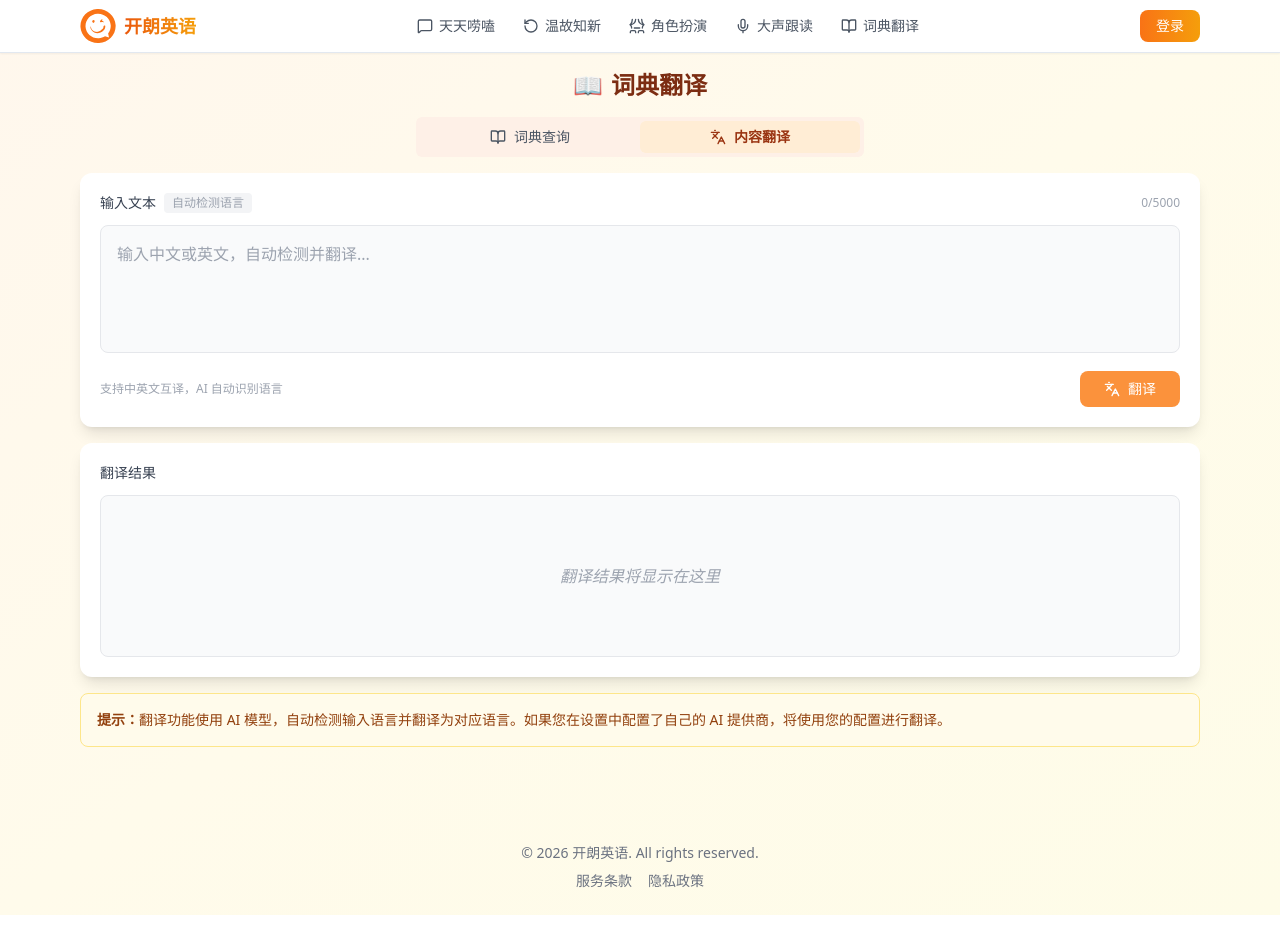
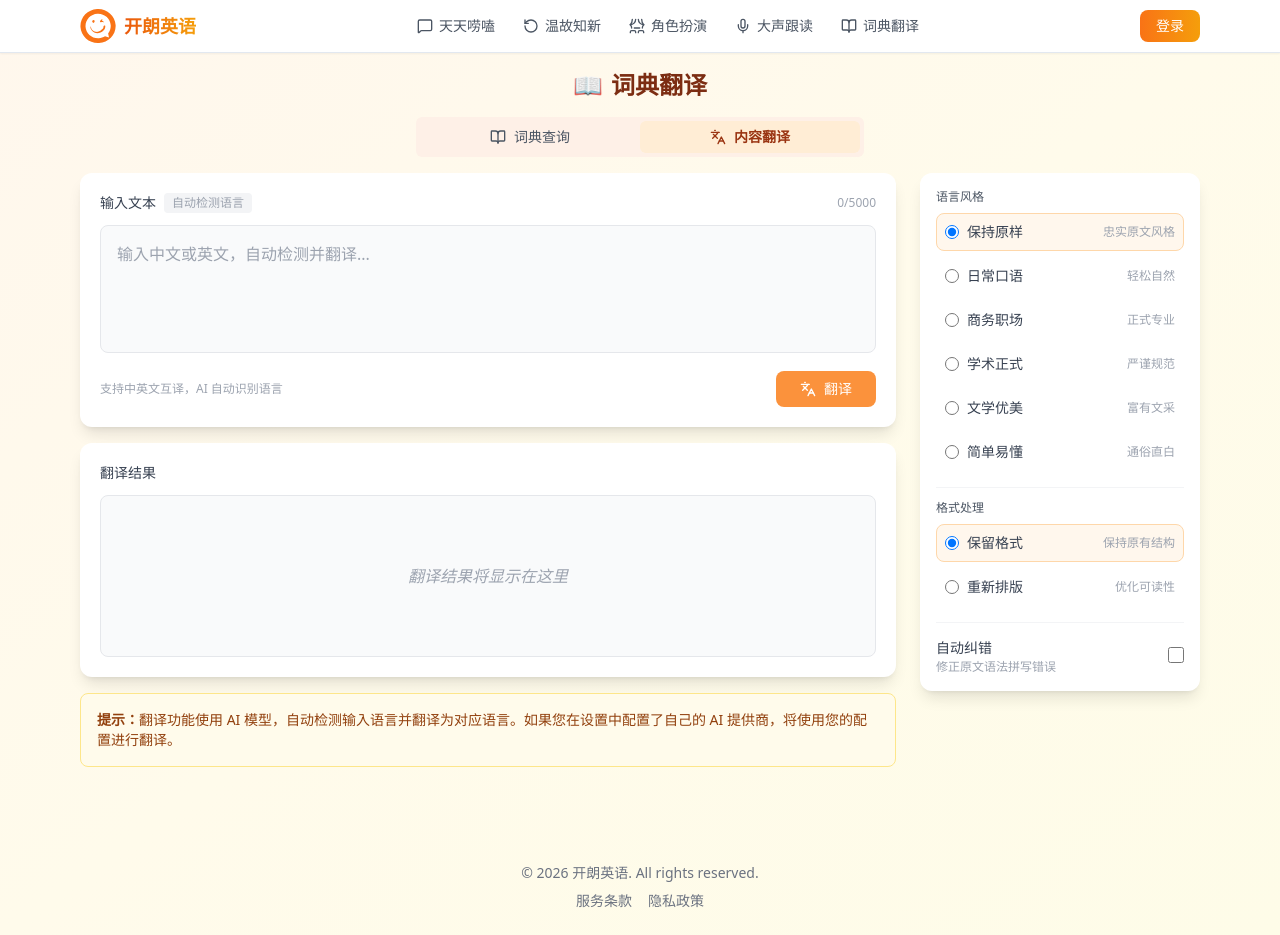
Before and after one commit to cola-ng/website, a React (Vite) app in the folder front/: page /translate in a window 1280 px wide. Built offline with nearby package versions, Linux system fonts and the light colour scheme.

Commit message:
feat: enhance translation feature with customizable options including tone, auto-correct, and formatting
Signed-off-by: Chrislearn Young <chris@acroidea.com>

```diff
--- a/front/src/pages/DictPage.tsx
+++ b/front/src/pages/DictPage.tsx
@@ -16,6 +16,8 @@ import {
   toggleWordInVocabulary,
   checkWordsInVocabulary,
   type WordQueryResponse,
+  type TranslateOptions,
+  type TranslateTone,
 } from '../lib/api'
 import { Tabs, TabsList, TabsTrigger, TabsContent } from '../components/ui/tabs'
 import { Footer } from '../components/Footer'
@@ -66,6 +68,13 @@ export function DictPage() {
   const [translateError, setTranslateError] = useState('')
   const [detectedLang, setDetectedLang] = useState<'en' | 'zh' | null>(null)
   const [copied, setCopied] = useState(false)
+
+  // Translation options state
+  const [translateOptions, setTranslateOptions] = useState<TranslateOptions>({
+    auto_correct: false,
+    tone: 'original',
+    preserve_formatting: true,
+  })
 
   // Search history state
   const [searchHistory, setSearchHistory] = useState<SearchHistoryItem[]>([])
@@ -334,7 +343,12 @@ export function DictPage() {
 
     try {
       const result = await translate(
-        { text: sourceText.trim(), source: 'auto', target: targetLang },
+        {
+          text: sourceText.trim(),
+          source: 'auto',
+          target: targetLang,
+          options: translateOptions,
+        },
         token || undefined
       )
       setTranslatedText(result.translated)
@@ -401,7 +415,7 @@ export function DictPage() {
               {/* Center column - Search and content */}
               <div className="min-w-0">
                 <form onSubmit={handleSearch} className="mb-4">
-                  <div className="flex gap-2 max-w-xl mx-auto">
+                  <div className="flex gap-2 max-w-md mx-auto">
                     <input
                       type="text"
                       value={query}
@@ -526,6 +540,8 @@ export function DictPage() {
 
           {/* Translation Tab */}
           <TabsContent value="translate">
+            <div className="grid grid-cols-1 lg:grid-cols-[1fr_280px] gap-6">
+              {/* Left column - Translation input/output */}
               <div className="space-y-4">
                 {/* Source text card */}
                 <div className="bg-white rounded-xl shadow-lg p-5">
@@ -620,6 +636,110 @@ export function DictPage() {
                   <p className="text-sm text-amber-800">
                     <strong>提示：</strong>翻译功能使用 AI 模型，自动检测输入语言并翻译为对应语言。如果您在设置中配置了自己的 AI 提供商，将使用您的配置进行翻译。
                   </p>
+                </div>
+              </div>
+
+              {/* Right column - Translation options panel */}
+              <div className="hidden lg:block">
+                <div className="bg-white rounded-xl shadow-lg p-4 sticky top-4">
+                  {/* Tone selection */}
+                  <div className="mb-4">
+                    <label className="block text-xs font-medium text-gray-600 mb-2">语言风格</label>
+                    <div className="space-y-1.5">
+                      {([
+                        { value: 'original', label: '保持原样', desc: '忠实原文风格' },
+                        { value: 'casual', label: '日常口语', desc: '轻松自然' },
+                        { value: 'business', label: '商务职场', desc: '正式专业' },
+                        { value: 'academic', label: '学术正式', desc: '严谨规范' },
+                        { value: 'literary', label: '文学优美', desc: '富有文采' },
+                        { value: 'simple', label: '简单易懂', desc: '通俗直白' },
+                      ] as { value: TranslateTone; label: string; desc: string }[]).map((option) => (
+                        <label
+                          key={option.value}
+                          className={`flex items-center justify-between p-2 rounded-lg cursor-pointer transition-colors ${
+                            translateOptions.tone === option.value
+                              ? 'bg-orange-50 border border-orange-200'
+                              : 'hover:bg-gray-50 border border-transparent'
+                          }`}
+                        >
+                          <div className="flex items-center gap-2">
+                            <input
+                              type="radio"
+                              name="tone"
+                              value={option.value}
+                              checked={translateOptions.tone === option.value}
+                              onChange={(e) => setTranslateOptions(prev => ({ ...prev, tone: e.target.value as TranslateTone }))}
+                              className="w-3.5 h-3.5 text-orange-600 focus:ring-orange-500"
+                            />
+                            <span className="text-sm text-gray-700">{option.label}</span>
+                          </div>
+                          <span className="text-xs text-gray-400">{option.desc}</span>
+                        </label>
+                      ))}
+                    </div>
+                  </div>
+
+                  {/* Format options */}
+                  <div className="mb-4 pt-3 border-t border-gray-100">
+                    <label className="block text-xs font-medium text-gray-600 mb-2">格式处理</label>
+                    <div className="space-y-1.5">
+                      <label
+                        className={`flex items-center justify-between p-2 rounded-lg cursor-pointer transition-colors ${
+                          translateOptions.preserve_formatting
+                            ? 'bg-orange-50 border border-orange-200'
+                            : 'hover:bg-gray-50 border border-transparent'
+                        }`}
+                      >
+                        <div className="flex items-center gap-2">
+                          <input
+                            type="radio"
+                            name="formatting"
+                            checked={translateOptions.preserve_formatting === true}
+                            onChange={() => setTranslateOptions(prev => ({ ...prev, preserve_formatting: true }))}
+                            className="w-3.5 h-3.5 text-orange-600 focus:ring-orange-500"
+                          />
+                          <span className="text-sm text-gray-700">保留格式</span>
+                        </div>
+                        <span className="text-xs text-gray-400">保持原有结构</span>
+                      </label>
+                      <label
+                        className={`flex items-center justify-between p-2 rounded-lg cursor-pointer transition-colors ${
+                          !translateOptions.preserve_formatting
+                            ? 'bg-orange-50 border border-orange-200'
+                            : 'hover:bg-gray-50 border border-transparent'
+                        }`}
+                      >
+                        <div className="flex items-center gap-2">
+                          <input
+                            type="radio"
+                            name="formatting"
+                            checked={translateOptions.preserve_formatting === false}
+                            onChange={() => setTranslateOptions(prev => ({ ...prev, preserve_formatting: false }))}
+                            className="w-3.5 h-3.5 text-orange-600 focus:ring-orange-500"
+                          />
+                          <span className="text-sm text-gray-700">重新排版</span>
+                        </div>
+                        <span className="text-xs text-gray-400">优化可读性</span>
+                      </label>
+                    </div>
+                  </div>
+
+                  {/* Auto-correct option */}
+                  <div className="pt-3 border-t border-gray-100">
+                    <label className="flex items-center justify-between cursor-pointer group">
+                      <div>
+                        <span className="text-sm text-gray-700">自动纠错</span>
+                        <p className="text-xs text-gray-400">修正原文语法拼写错误</p>
+                      </div>
+                      <input
+                        type="checkbox"
+                        checked={translateOptions.auto_correct}
+                        onChange={(e) => setTranslateOptions(prev => ({ ...prev, auto_correct: e.target.checked }))}
+                        className="w-4 h-4 text-orange-600 rounded focus:ring-orange-500"
+                      />
+                    </label>
+                  </div>
+                </div>
               </div>
             </div>
           </TabsContent>
```
Also changed, not shown: front/src/lib/api.ts (+12 -0 lines), 1 other file (tests, documents, lock files or other folders). Lines whose indentation alone changed are shown as unchanged.
